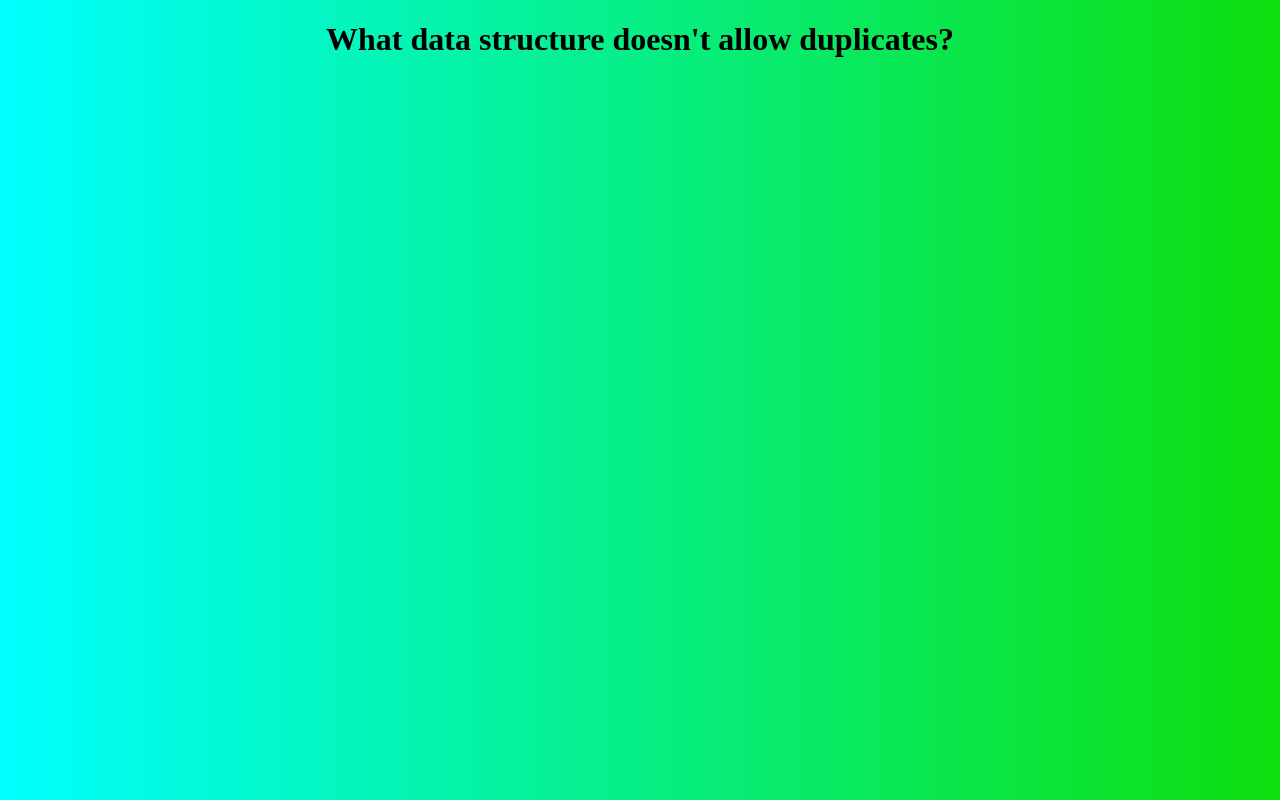
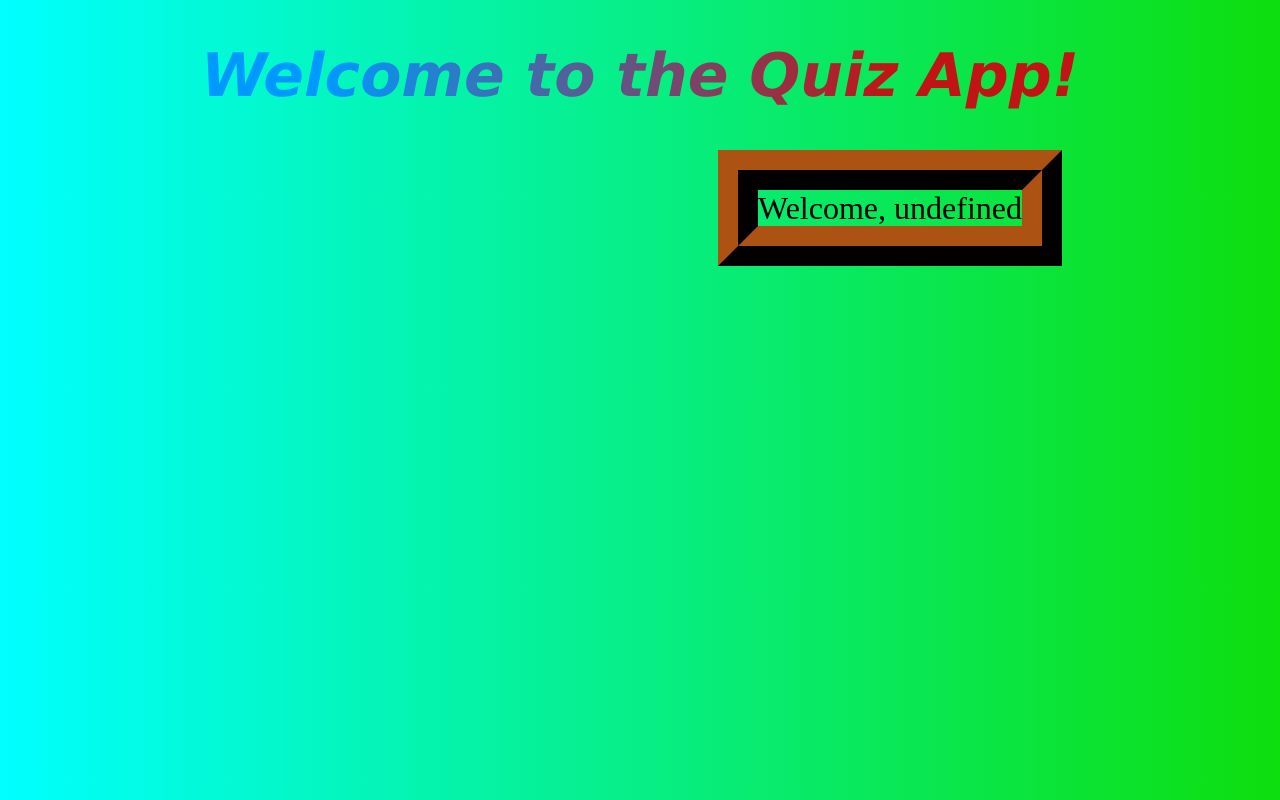
Before and after one commit to MohamadElgendy23/React-projects, a React (Vite) app in the folder quizapp/: page /firstquestion in a window 1280 px wide. Built offline with nearby package versions, Linux system fonts and the light colour scheme.

Commit message:
Added a cool border for displaying the name. now I will work on actually getting the name from the start page as well as the topic so i know which type of questions to ask.

```diff
--- a/quizapp/src/FirstQuestionPage.jsx
+++ b/quizapp/src/FirstQuestionPage.jsx
@@ -2,5 +2,10 @@ import QuizQuestions from "./QuizQuestions";
 
 //the first question page of the quiz app. contains the answers choices for the first question (that users can select) as well as the actual question.
 export default function FirstQuestionPage({ name, topic }) {
-  return <h1 id="Question1">{QuizQuestions[0][0].question}</h1>;
+  return (
+    <>
+      <h1 id="QuizApp">Welcome to the Quiz App!</h1>
+      <label className="WelcomeName">{"Welcome, " + name}</label>
+    </>
+  );
 }
--- a/quizapp/src/StartQuizPage.jsx
+++ b/quizapp/src/StartQuizPage.jsx
@@ -12,7 +12,10 @@ export default function StartQuizPage() {
     <>
       <h1 id="QuizApp">Welcome to the Quiz App!</h1>
       <img src="https://www.icomedia.eu/wp-content/uploads/2017/06/Its-Quiz-Time-Logo.png"></img>
-      <form onSubmit={() => navigate("/firstquestion")} className="StartQuizForm">
+      <form
+        onSubmit={() => navigate("/firstquestion")}
+        className="StartQuizForm"
+      >
         <h1>Quiz Settings</h1>
         <br></br>
         <input
--- a/quizapp/src/styles.css
+++ b/quizapp/src/styles.css
@@ -4,11 +4,11 @@ body {
 }
 
 #QuizApp {
-  text-align: center;
+  text-align:center;
   background: linear-gradient(to right, rgb(0, 153, 255) 25%, rgb(194, 20, 20) 70%);
   -webkit-background-clip: text;
   -webkit-text-fill-color: transparent;
-  font-size: 75px;
+  font-size: 60px;
   font-style: italic;
   font-family:'Lucida Sans', 'Lucida Sans Regular', 'Lucida Grande', 'Lucida Sans Unicode', Geneva, Verdana, sans-serif
 }
@@ -64,7 +64,15 @@ img {
   font-size: larger;
 }
 
-#Question1 {
-  text-align: center;
+.WelcomeName {
   color: black;
+  position: relative;
+  top:40px;
+  right: -710px;
+  font-size: xx-large;
+  font-weight:lighter;
+  border: 1.5px solid black;
+  border-width: 40px;
+  border-style:ridge;
+  border-color: rgb(88, 42, 10);
 }
```
